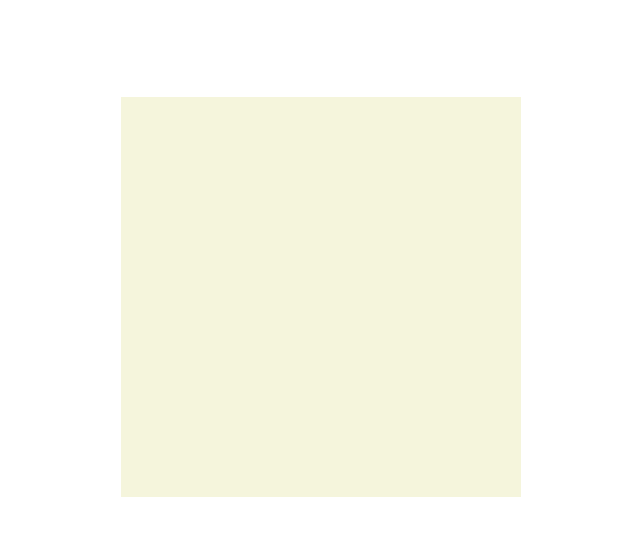
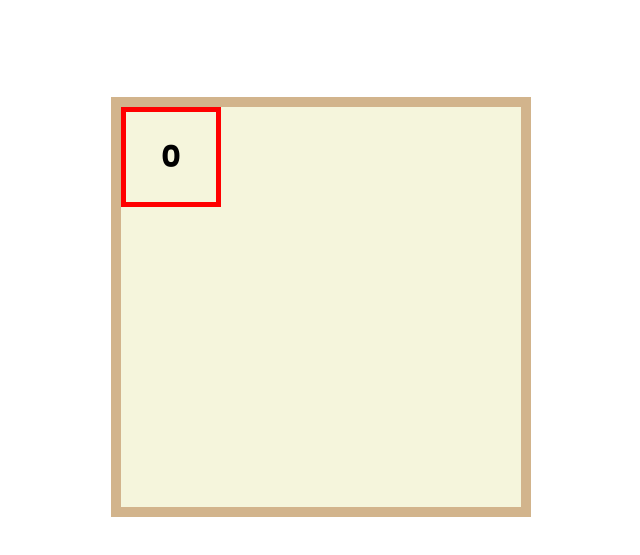
Before and after one commit to AthishThayalan/2048, a website built with Vite: page 2048/index.html in a window 1280 px wide. Shown: the part 51-606 px from the top of the page, without its empty margins (319-959 px from the left). Built offline with nearby package versions, Linux system fonts and the light colour scheme.

Commit message:
Created one box in the board which is 90 pixels width and height. (100px including border.)

```diff
--- a/2048/index.html
+++ b/2048/index.html
@@ -7,7 +7,9 @@
   </head>
   <body>
     <h1>`2048 _Nology-Project`</h1>
-    <div class="board"></div>
+    <div class="board">
+      <div class="board__box">0</div>
+    </div>
     <script type="module" src="/src/main.ts"></script>
   </body>
 </html>
--- a/2048/src/_board.scss
+++ b/2048/src/_board.scss
@@ -1,6 +1,18 @@
 .board {
   margin-top: 100px;
   background-color: beige;
+  border: 10px solid tan;
   width: 400px;
   height: 400px;
+  &__box {
+    width: 90px;
+    height: 90px;
+    border: 5px solid red;
+    font-size: 30px;
+    font-weight: 700;
+    text-align: center;
+    display: flex;
+    justify-content: center;
+    align-items: center;
+  }
 }
--- a/2048/src/_reset.scss
+++ b/2048/src/_reset.scss
@@ -2,6 +2,5 @@
 * {
   margin: 0;
   padding: 0;
-  box-sizing: border-box;
   font-family: "poppins", sans-serif;
 }
```
